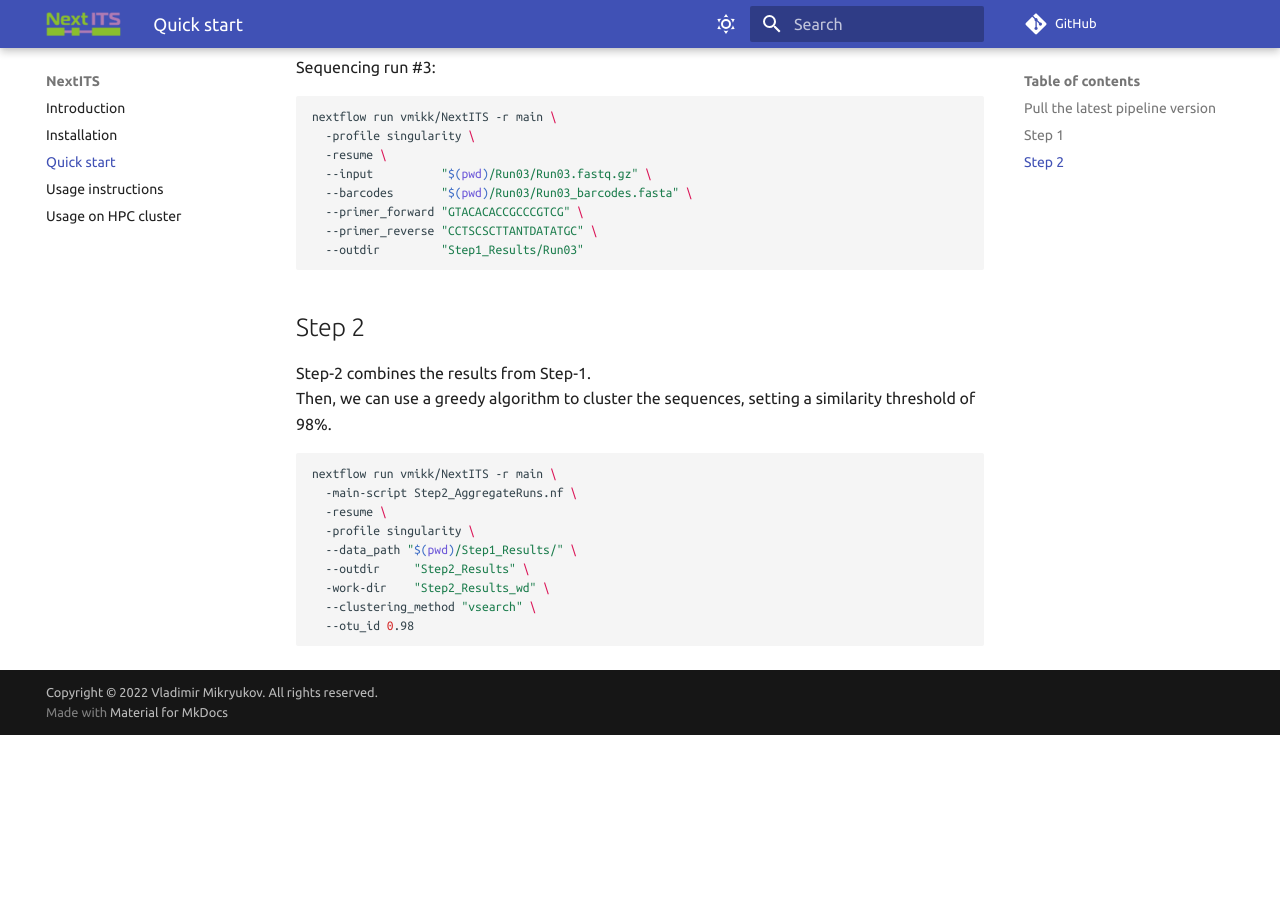
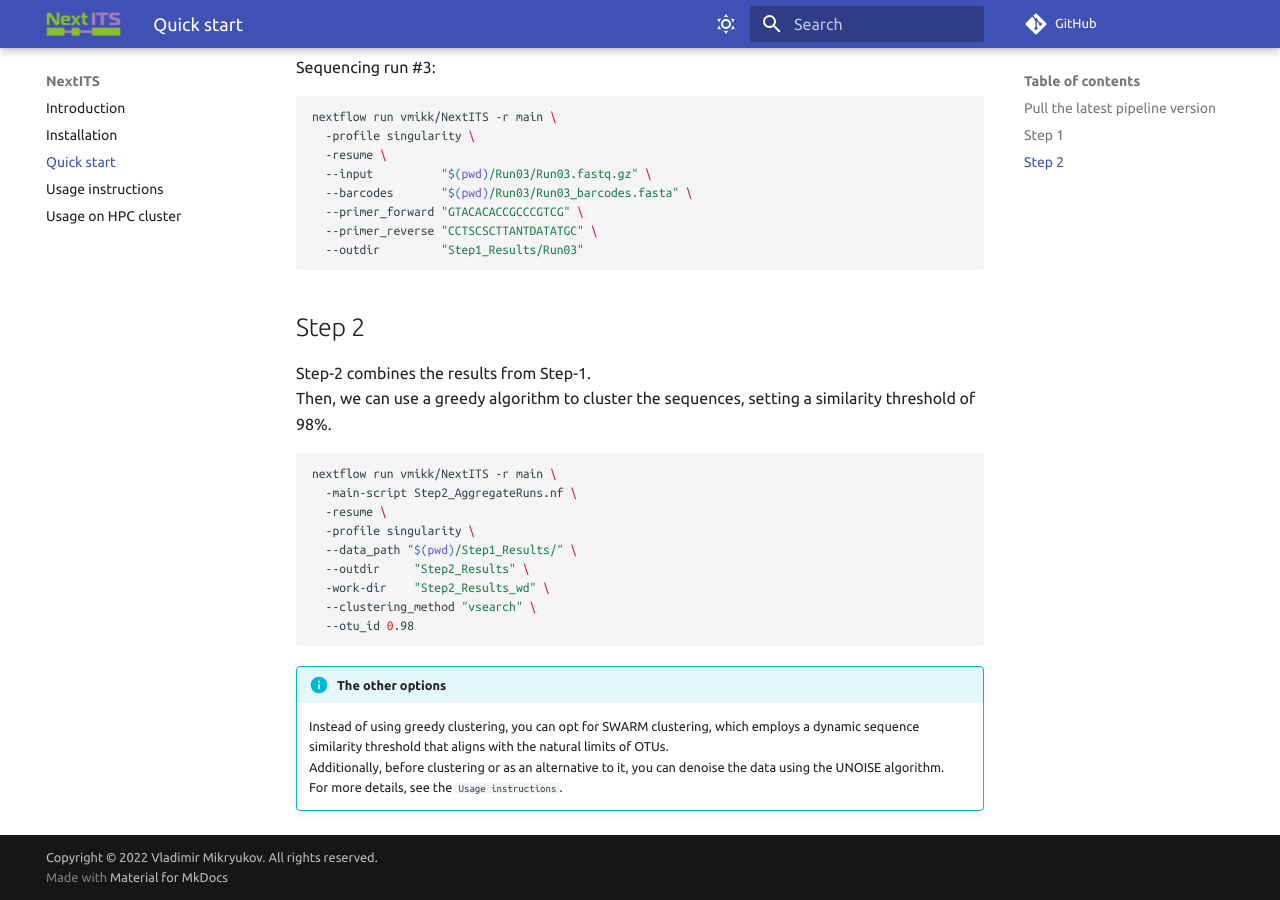
Before and after one commit to Next-ITS/nextits.github.io, an MkDocs documentation site: the page built from docs/quickstart.md, in a window 1280 px wide and 900 px high, scrolled down 1194 px. Built offline with MkDocs 1.6.1 and Material for MkDocs 9.7.7, drawn with Linux system fonts in a browser that asks for light colours; comment, search, counter and statistics services are not loaded; before the commit the page ends 1929 px from its top, so only the background shows below that.

Commit message:
add notes about step-2 options

````diff
--- a/docs/quickstart.md
+++ b/docs/quickstart.md
@@ -81,3 +81,11 @@ nextflow run vmikk/NextITS -r main \
   --clustering_method "vsearch" \
   --otu_id 0.98
 ```
+
+!!! info "The other options"
+    Instead of using greedy clustering, you can opt for SWARM clustering,
+    which employs a dynamic sequence similarity threshold
+    that aligns with the natural limits of OTUs.
+    Additionally, before clustering or as an alternative to it,
+    you can denoise the data using the UNOISE algorithm.
+    For more details, see the `Usage instructions`.
````
